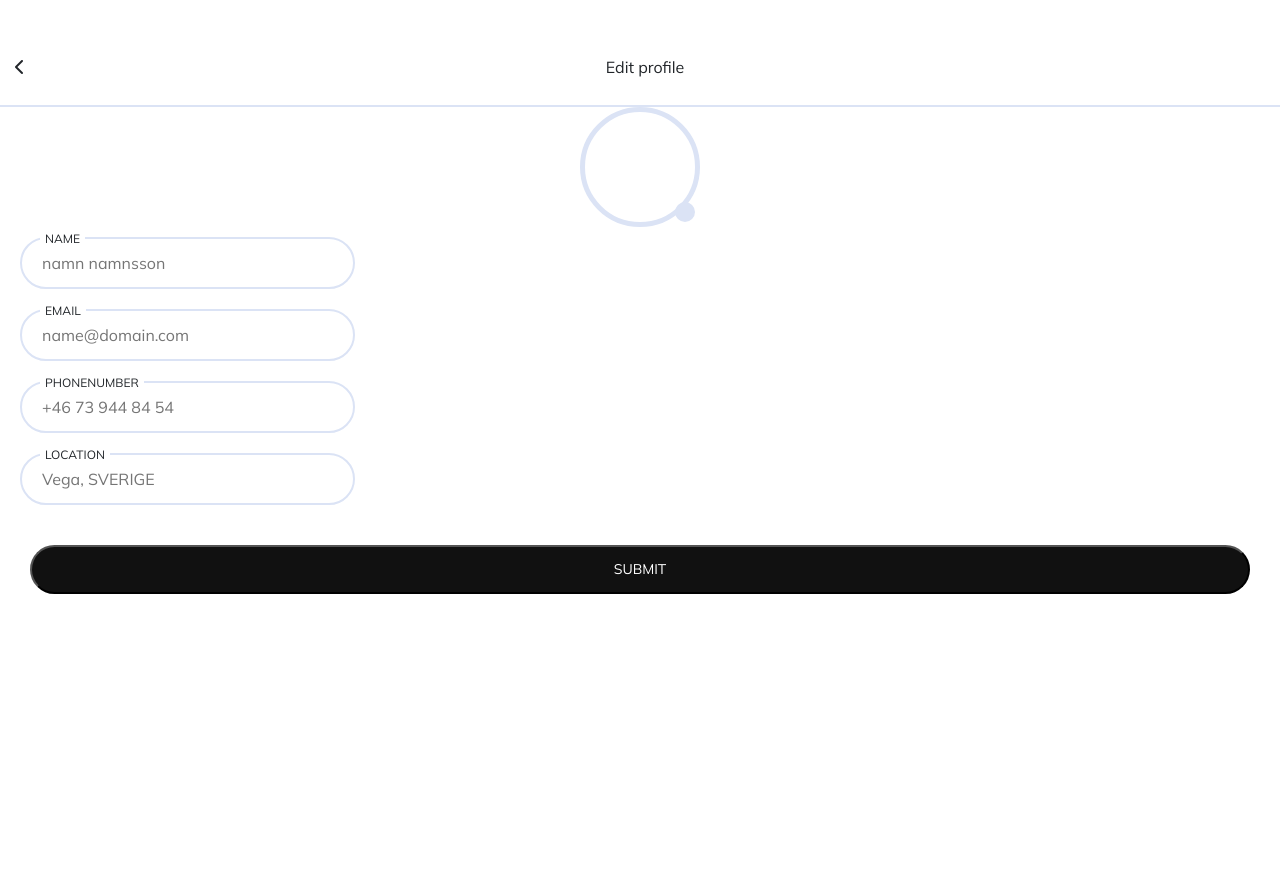
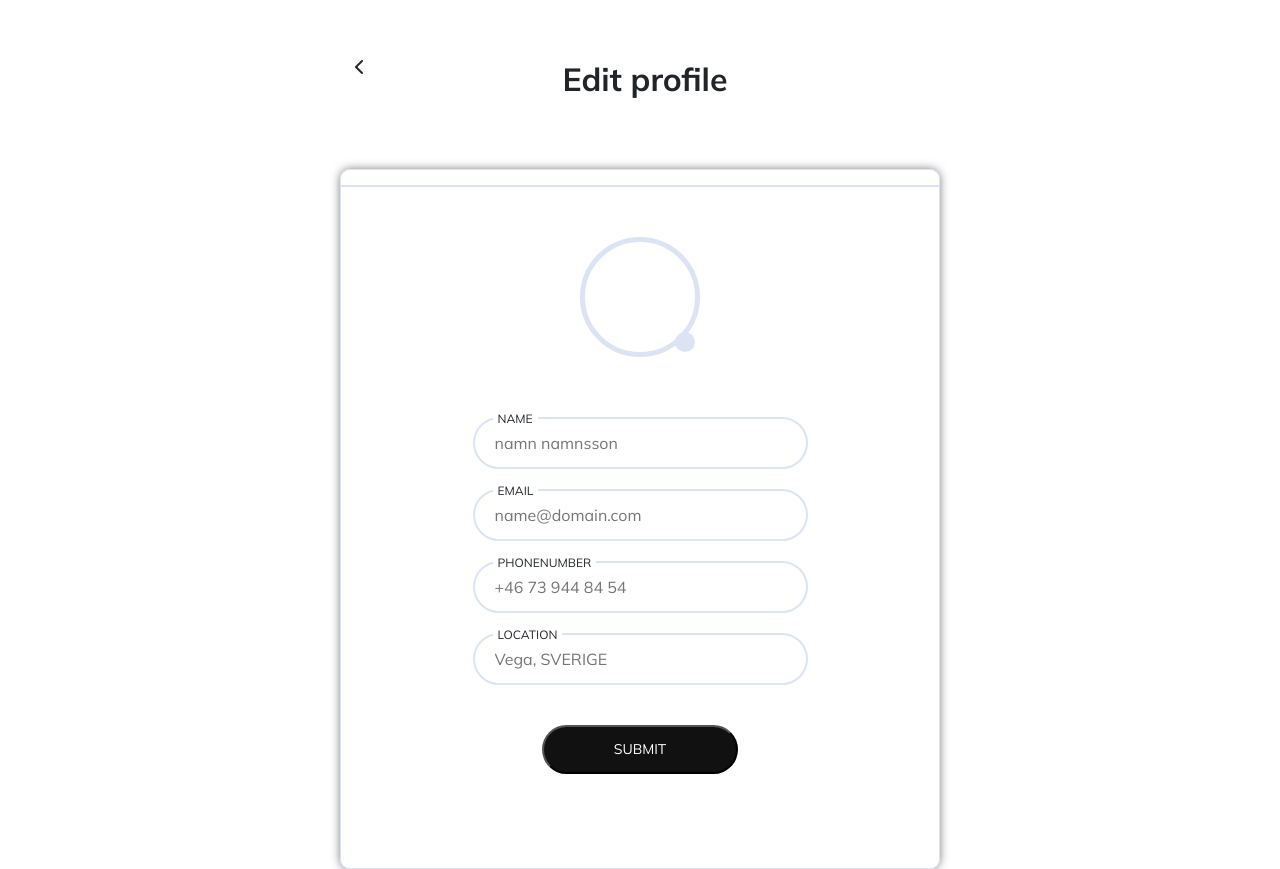
Before and after one commit to PatrikByren/Manero-frontend, a React (Create React App) app: page /editprofile in a window 1280 px wide. Before the commit the page ends 800 px from the top, so only its background shows below. Built offline with nearby package versions, Linux system fonts and the light colour scheme; some icons are missing.

Commit message:
fixed editprofile

```diff
--- a/src/App.css
+++ b/src/App.css
@@ -67,6 +67,32 @@ html, body {
 .sign-up-link {
   text-decoration: none;
   color: #111111;
+}
+
+.myprofileintro {
+  overflow: hidden;
+}
+.myprofileintro .profileintro {
+  display: flex;
+  flex-direction: column;
+  justify-content: center;
+  align-items: center;
+  border-top: 2px solid #DBE3F5;
+}
+.myprofileintro .profileintro .profileImage {
+  width: 120px;
+  height: 120px;
+  border: 5px solid #DBE3F5;
+  border-radius: 50%;
+  position: relative;
+}
+.myprofileintro .profileintro .profileImage .fa-pen-line {
+  background-color: #DBE3F5;
+  position: absolute;
+  padding: 10px;
+  border-radius: 50%;
+  bottom: 0;
+  right: 0;
 }
 
 .get-started-root {
@@ -958,9 +984,29 @@ html, body {
     justify-content: flex-start;
     padding-top: 0;
   }
-  .myprofile .media-border {
+  .myprofile {
     display: flex;
     justify-content: center;
+  }
+  .myprofile .headersection {
+    max-width: 600px;
+  }
+  .myprofile .headersection p {
+    font-family: "Mulish";
+    font-weight: 700;
+    font-size: 32px;
+  }
+  .myprofile .profileImage {
+    margin-top: 50px;
+  }
+  .myprofile form {
+    margin-bottom: 50px;
+  }
+  .myprofile form .media-border {
+    padding-top: 0;
+  }
+  .myprofile form .media-border .profileintro {
+    margin-bottom: 50px;
   }
 }
 .container-lg {
@@ -989,11 +1035,6 @@ html, body {
 .myprofile {
   padding-top: 50px;
   height: 100dvh;
-  overflow: hidden;
-}
-.myprofile .lineup30 {
-  margin: 10px;
-  margin-top: 30px;
 }
 .myprofile .media-border {
   display: flex;
@@ -1004,28 +1045,6 @@ html, body {
 .myprofile .media-border .fieldcontainer {
   margin-bottom: 115px;
   margin-top: 50px;
-}
-.myprofile .profileintro {
-  display: flex;
-  flex-direction: column;
-  justify-content: center;
-  align-items: center;
-  border-top: 2px solid #DBE3F5;
-}
-.myprofile .profileintro .profileImage {
-  width: 120px;
-  height: 120px;
-  border: 5px solid #DBE3F5;
-  border-radius: 50%;
-  position: relative;
-}
-.myprofile .profileintro .profileImage .fa-pen-line {
-  background-color: #DBE3F5;
-  position: absolute;
-  padding: 10px;
-  border-radius: 50%;
-  bottom: 0;
-  right: 0;
 }
 .myprofile .signoutfield {
   background-color: transparent;
@@ -1086,6 +1105,11 @@ html, body {
   background-color: transparent;
   border: none;
   color: #111111;
+}
+
+.editprofile {
+  padding-top: 50px;
+  height: 100dvh;
 }
 
 .myaddress {
@@ -1200,3 +1224,9 @@ html, body {
   margin-right: 15px;
   accent-color: black;
 }
+
+.editprofile {
+  margin: 30px 0px;
+  display: flex;
+  justify-content: center;
+}
--- a/src/asset/scss/_base.scss
+++ b/src/asset/scss/_base.scss
@@ -69,3 +69,29 @@ html, body {
     text-decoration: none;
     color: $color-black;
 }
+.myprofileintro{
+    overflow: hidden;
+    .profileintro{
+        display: flex;
+        flex-direction: column;
+        justify-content: center;
+        align-items: center;
+        border-top: 2px solid $color-background;
+        .profileImage{
+            width: 120px;
+            height: 120px;
+            border: 5px solid $color-background;
+            border-radius: 50%;
+            position: relative;
+            .fa-pen-line{
+                background-color: $color-background;
+                position: absolute;
+                padding: 10px;
+                border-radius: 50%;
+                bottom: 0;
+                right: 0;
+
+            }
+        }
+    }
+}
--- a/src/asset/scss/_baseMediaQuery.scss
+++ b/src/asset/scss/_baseMediaQuery.scss
@@ -78,10 +78,28 @@
         }
     }
     .myprofile{
+        display: flex;
+        justify-content: center;
+        .headersection{
+            max-width: 600px;
+            p{
+                font-family: 'Mulish';
+                font-weight: 700;
+                font-size: 32px;
+            }
+        }
+        .profileImage{
+            margin-top: 50px;
+        }
+        form{
+            margin-bottom: 50px;
         .media-border{
-            display: flex;
-            justify-content: center;
+            padding-top: 0;
+            .profileintro{
+                margin-bottom: 50px;
+            }
         }
+    }
     }
 
 }
--- a/src/asset/scss/components/_myprofile.scss
+++ b/src/asset/scss/components/_myprofile.scss
@@ -1,11 +1,6 @@
-.myprofile{
+.myprofile{ //används även i editprofile
     padding-top: 50px;
     height: 100dvh;
-    overflow: hidden;
-    .lineup30{
-        margin: 10px;
-        margin-top: 30px;
-    }
     .media-border{
 
         display: flex;
@@ -17,29 +12,7 @@
             margin-top: 50px;
         }
     }
-    .profileintro{
-        display: flex;
-        flex-direction: column;
-        justify-content: center;
-        align-items: center;
-        border-top: 2px solid $color-background;
-        .profileImage{
-            width: 120px;
-            height: 120px;
-            border: 5px solid $color-background;
-            border-radius: 50%;
-            position: relative;
-            .fa-pen-line{
-                background-color: $color-background;
-                position: absolute;
-                padding: 10px;
-                border-radius: 50%;
-                bottom: 0;
-                right: 0;
 
-            }
-        }
-    }
     .signoutfield{
         background-color: transparent;
         border: none;
@@ -101,3 +74,7 @@
 
     }
 }
+.editprofile{
+    padding-top: 50px;
+    height: 100dvh;
+}
--- a/src/components/individuals/ProfileIntro.js
+++ b/src/components/individuals/ProfileIntro.js
@@ -1,14 +1,14 @@
-//import image from '../../asset/images/swedenflag.png'
-// InputSingel måste ligga i en = <div className='myprofile'>
+import { Link } from "react-router-dom";
 
-
-const ProfileIntro = ({firstname, lastname, email, image }) => {
+const ProfileIntro = ({path, firstname, lastname, email, image }) => {
   return (
-    <div className="profileintro">
-      <div className="lineup30"></div>
-      {image ? (<div className="profileImage" ><img src={image} alt="ProfileImages" /><i className="fa-light fa-pen-line"></i></div>) : (<div className="profileImage"><i className="fa-light fa-pen-line"></i></div>)}
-      <div className="title-2 text-center">{firstname} {lastname}</div>
-      <div className="text-center">{email}</div>
+    <div className="myprofileintro">
+      <div className="profileintro">
+        <div className="lineup30"></div>
+        {image ? (<div className="profileImage" ><img src={image} alt="ProfileImages" /><Link to={path}><i className="fa-light fa-pen-line"></i></Link></div>) : (<div className="profileImage"><Link to={path}><i className="fa-light fa-pen-line"></i></Link></div>)}
+        <div className="title-2 text-center">{firstname} {lastname}</div>
+        <div className="text-center">{email}</div>
+      </div>
     </div>
   );
 };
--- a/src/views/profileViews/EditProfile.js
+++ b/src/views/profileViews/EditProfile.js
@@ -7,14 +7,16 @@ const EditProfile = () => {
     return (
         <div className='myprofile'>
             <form>
-                <div className='inputcontainer'>
-                    <Header icon={"fa-solid fa-chevron-left"} title="Edit profile" />
+                <Header icon={"fa-solid fa-chevron-left"} title="Edit profile" />
+                <div className="media-border mx-auto d-flex justify-content-center">
                     <ProfileIntro />
-                    <InputSingel placeholder="namn namnsson" nameid="name" name="NAME" />
-                    <InputSingel placeholder="name@domain.com" nameid="email" name="EMAIL" />
-                    <InputSingel placeholder="+46 73 944 84 54" nameid="phonenumber" name="PHONENUMBER" />
-                    <InputSingel placeholder="Vega, SVERIGE" nameid="location" name="LOCATION" />
-                    <button className='basebtn'>SUBMIT</button>
+                    <div className='inputcontainer'>
+                        <InputSingel placeholder="namn namnsson" nameid="name" name="NAME" />
+                        <InputSingel placeholder="name@domain.com" nameid="email" name="EMAIL" />
+                        <InputSingel placeholder="+46 73 944 84 54" nameid="phonenumber" name="PHONENUMBER" />
+                        <InputSingel placeholder="Vega, SVERIGE" nameid="location" name="LOCATION" />
+                        <button className='basebtn'>SUBMIT</button>
+                    </div>
                 </div>
             </form>
         </div>
--- a/src/views/profileViews/MyProfileView.js
+++ b/src/views/profileViews/MyProfileView.js
@@ -7,9 +7,10 @@ import MenuBar from "../../components/sections/MenuBar";
 const MyProfileView = () => {
   return (
     <div className="myprofile">
+      <div>
         <Header icon={"fa-sharp fa-light fa-bars"} title={"My profile"} />
         <div className="media-border mx-auto d-flex justify-content-center">
-        <ProfileIntro firstname="Firstname" lastname="Lastname" email="name@domain.com"/>
+          <ProfileIntro firstname="Firstname" lastname="Lastname" email="name@domain.com" path="/editprofile" />
           <div className="fieldcontainer">
             <Field linkTo="/orderhistory" icon={<i className="fa-light fa-calendar"></i>} text="Order history" submitbutton={<i className="fa-solid fa-chevron-right"></i>} />
             <Field linkTo="/payments" icon={<i className="fa-regular fa-credit-card"></i>} text="Payment method" submitbutton={<i className="fa-solid fa-chevron-right"></i>} />
@@ -34,6 +35,7 @@ const MyProfileView = () => {
             </div>
           </div>
         </div>
+      </div>
       <MenuBar />
     </div >
   );
```
Lines whose indentation alone changed are shown as unchanged.
